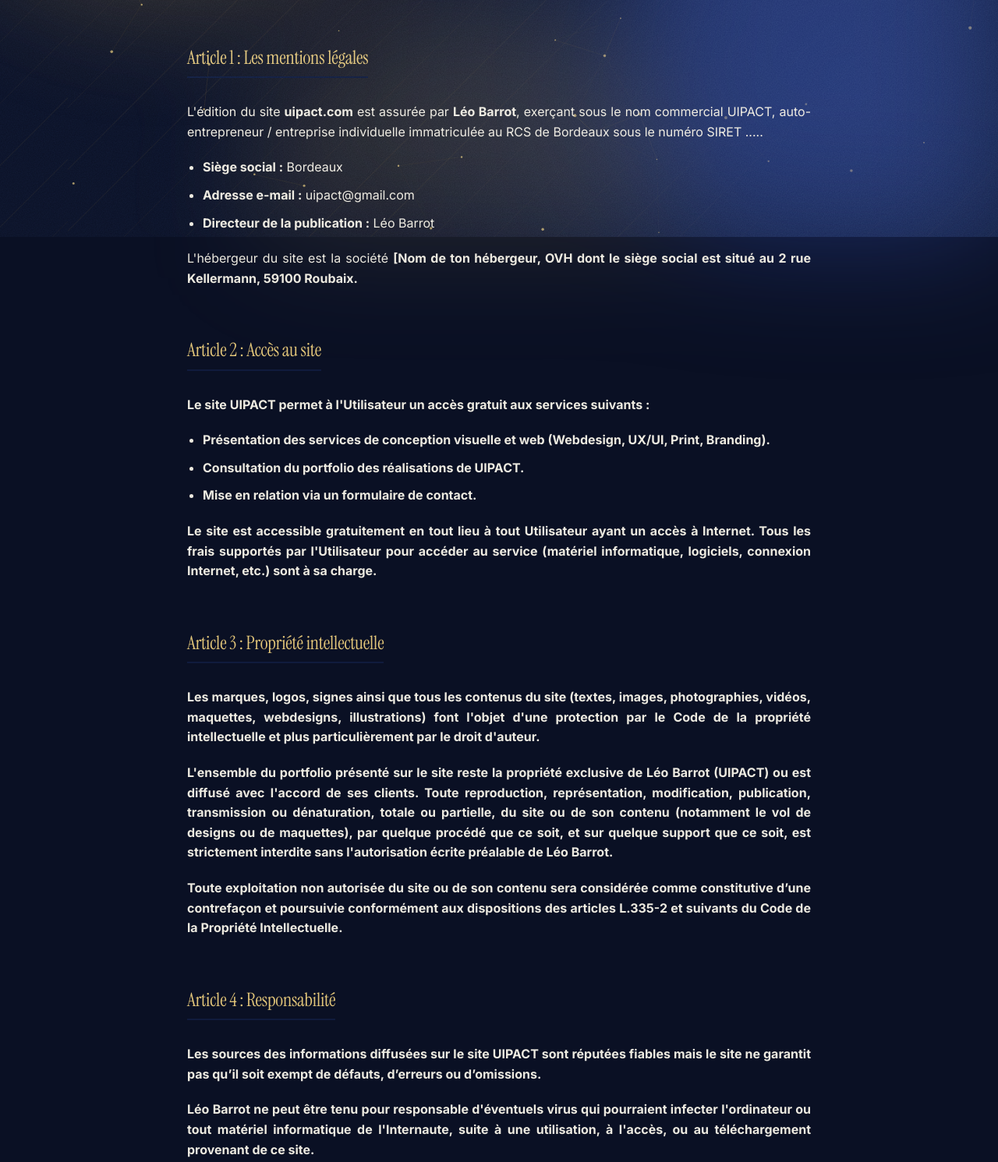
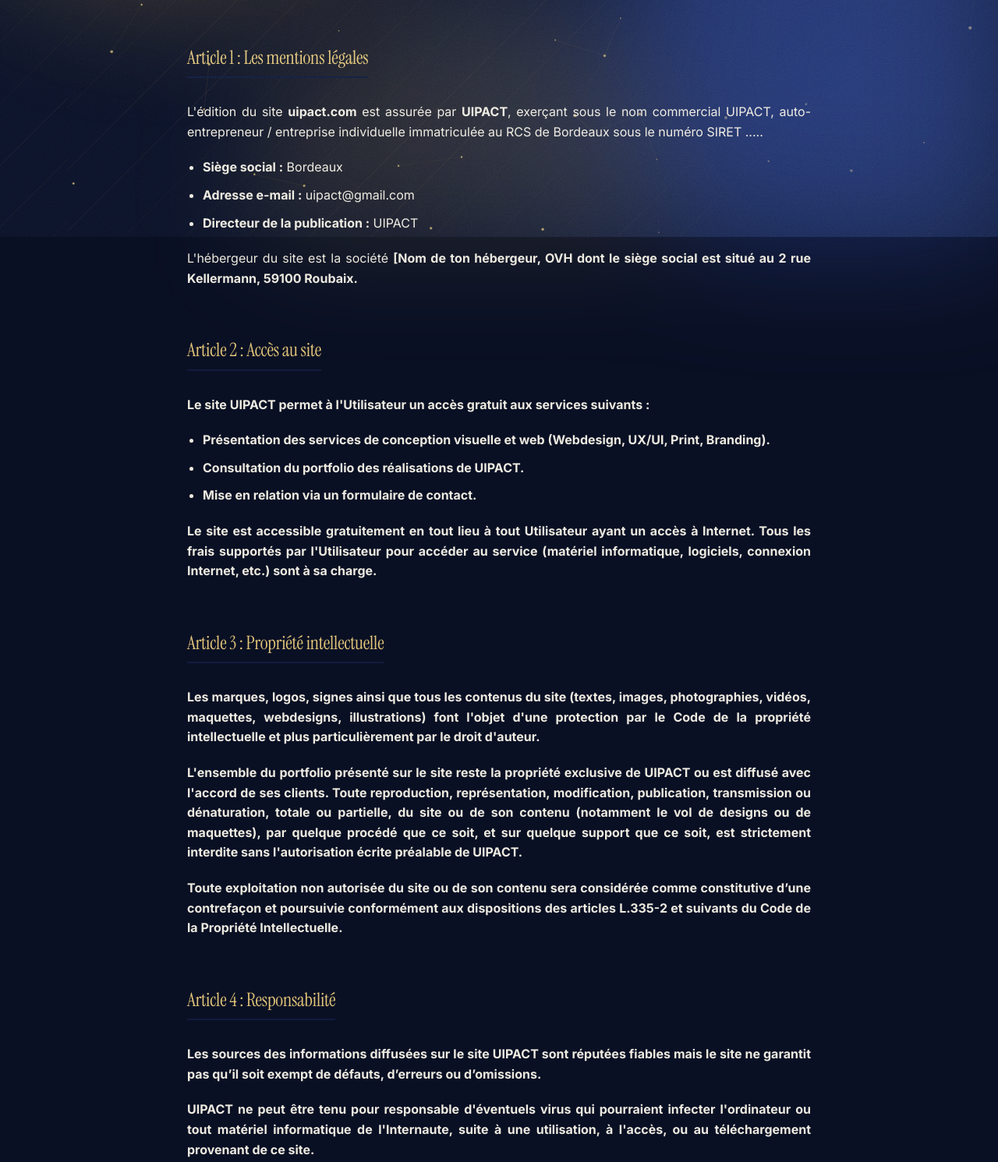
Before and after one commit to LK10ar/uipact, a plain HTML site: page cgu.html in a window 1280 px wide. Shown: the part 496-1987 px from the top of the page at 78% size. Drawn offline with Linux system fonts and the light colour scheme; no server answers.

Commit message:
Update cgu.html

```diff
--- a/cgu.html
+++ b/cgu.html
@@ -384,11 +384,11 @@
         <p>Les présentes CGU sont accessibles sur le site à la rubrique « CGU ».</p>
 
         <h2>Article 1 : Les mentions légales</h2>
-        <p>L'édition du site <strong>uipact.com</strong> est assurée par <strong>Léo Barrot</strong>, exerçant sous le nom commercial UIPACT, auto-entrepreneur / entreprise individuelle immatriculée au RCS de Bordeaux sous le numéro SIRET .....</p>
+        <p>L'édition du site <strong>uipact.com</strong> est assurée par <strong>UIPACT</strong>, exerçant sous le nom commercial UIPACT, auto-entrepreneur / entreprise individuelle immatriculée au RCS de Bordeaux sous le numéro SIRET .....</p>
         <ul>
             <li><strong>Siège social :</strong> Bordeaux</li>
             <li><strong>Adresse e-mail :</strong>  uipact@gmail.com</li>
-            <li><strong>Directeur de la publication :</strong> Léo Barrot</li>
+            <li><strong>Directeur de la publication :</strong> UIPACT</li>
         </ul>
         <p>L'hébergeur du site est la société <strong>[Nom de ton hébergeur, OVH dont le siège social est situé au 2 rue Kellermann, 59100 Roubaix.</p>
 
@@ -403,12 +403,12 @@
 
         <h2>Article 3 : Propriété intellectuelle</h2>
         <p>Les marques, logos, signes ainsi que tous les contenus du site (textes, images, photographies, vidéos, maquettes, webdesigns, illustrations) font l'objet d'une protection par le Code de la propriété intellectuelle et plus particulièrement par le droit d'auteur.</p>
-        <p>L'ensemble du portfolio présenté sur le site reste la propriété exclusive de Léo Barrot (UIPACT) ou est diffusé avec l'accord de ses clients. <strong>Toute reproduction, représentation, modification, publication, transmission ou dénaturation</strong>, totale ou partielle, du site ou de son contenu (notamment le vol de designs ou de maquettes), par quelque procédé que ce soit, et sur quelque support que ce soit, est <strong>strictement interdite</strong> sans l'autorisation écrite préalable de Léo Barrot.</p>
+        <p>L'ensemble du portfolio présenté sur le site reste la propriété exclusive de UIPACT ou est diffusé avec l'accord de ses clients. <strong>Toute reproduction, représentation, modification, publication, transmission ou dénaturation</strong>, totale ou partielle, du site ou de son contenu (notamment le vol de designs ou de maquettes), par quelque procédé que ce soit, et sur quelque support que ce soit, est <strong>strictement interdite</strong> sans l'autorisation écrite préalable de UIPACT.</p>
         <p>Toute exploitation non autorisée du site ou de son contenu sera considérée comme constitutive d’une contrefaçon et poursuivie conformément aux dispositions des articles L.335-2 et suivants du Code de la Propriété Intellectuelle.</p>
 
         <h2>Article 4 : Responsabilité</h2>
         <p>Les sources des informations diffusées sur le site UIPACT sont réputées fiables mais le site ne garantit pas qu’il soit exempt de défauts, d’erreurs ou d’omissions.</p>
-        <p>Léo Barrot ne peut être tenu pour responsable d'éventuels virus qui pourraient infecter l'ordinateur ou tout matériel informatique de l'Internaute, suite à une utilisation, à l'accès, ou au téléchargement provenant de ce site.</p>
+        <p>UIPACT ne peut être tenu pour responsable d'éventuels virus qui pourraient infecter l'ordinateur ou tout matériel informatique de l'Internaute, suite à une utilisation, à l'accès, ou au téléchargement provenant de ce site.</p>
         <p>La responsabilité du site ne peut être engagée en cas de force majeure ou du fait imprévisible et insurmontable d'un tiers.</p>
 
         <h2>Article 5 : Liens hypertextes</h2>
@@ -467,7 +467,7 @@
 
         <div class="footer-bottom">
             <p>&copy; 2026 UIPACT &mdash; Tous droits réservés.</p>
-            <p class="footer-signature">Conçu et développé par Barrot Léo</p>
+            <p class="footer-signature">Conçu et développé par UIPACT</p>
         </div>
     </footer>
 
```
